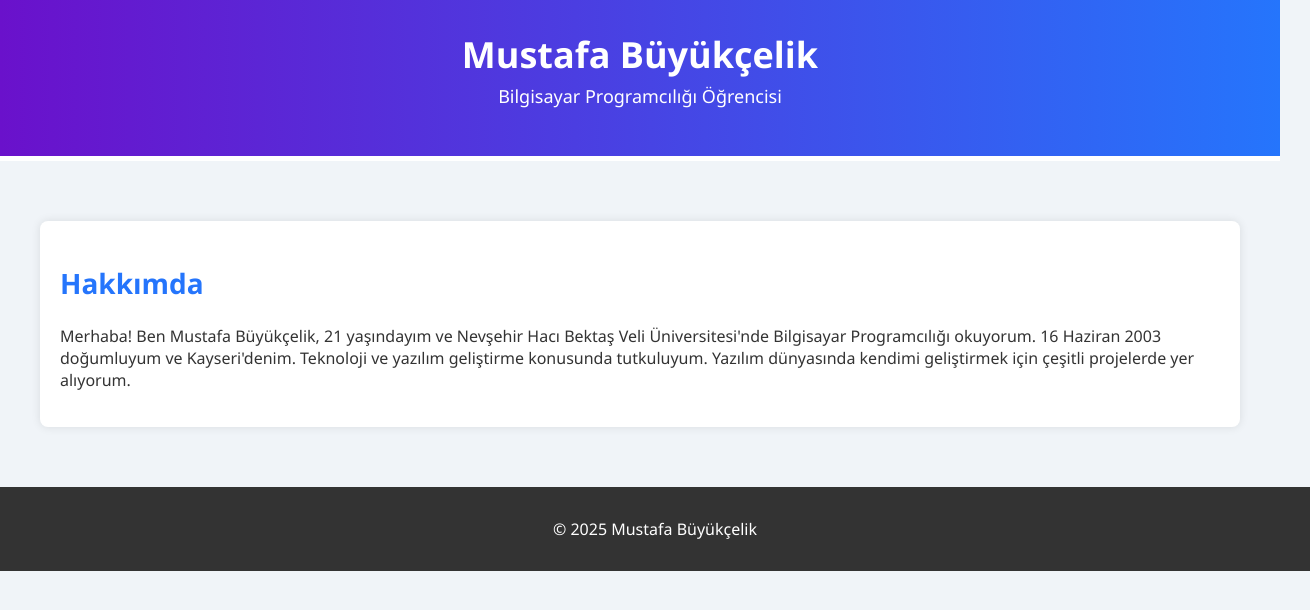
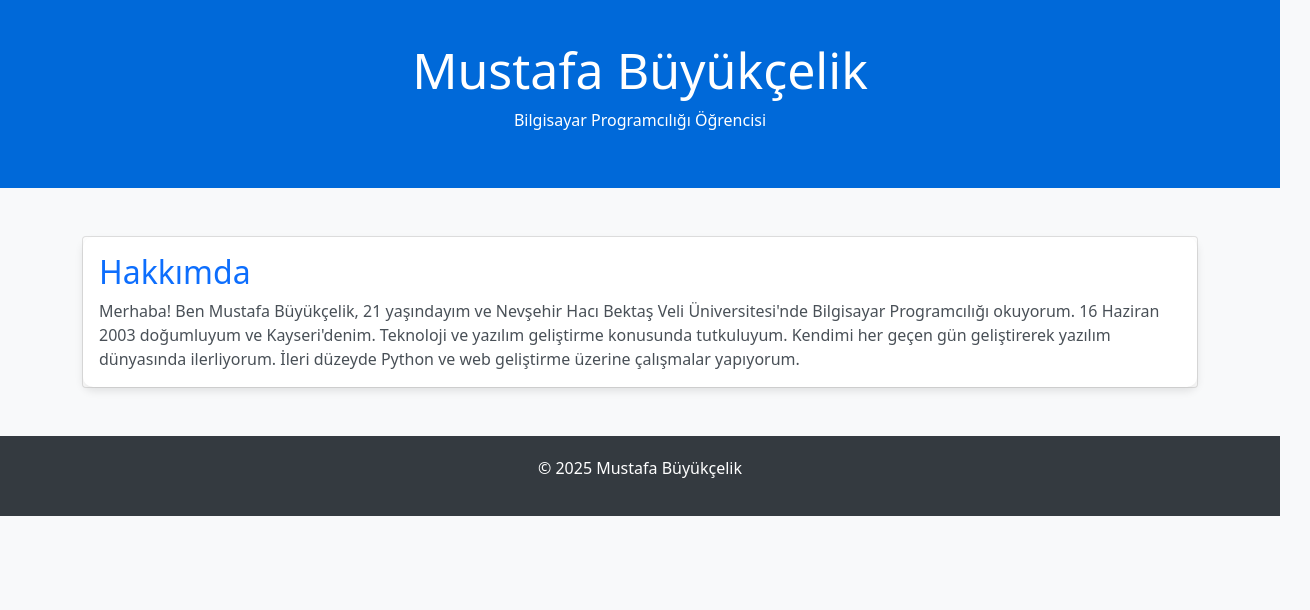
Before and after one commit to DorobouuNeko/Common-Warehouse, a plain HTML site: page mustafa.html in a window 1280 px wide. Shown: the whole page, 1310 px wide, since content can reach past the window. Drawn offline with nearby package versions, Linux system fonts and the light colour scheme.

Commit message:
Update mustafa.html

```diff
--- a/mustafa.html
+++ b/mustafa.html
@@ -4,69 +4,58 @@
     <meta charset="UTF-8">
     <meta name="viewport" content="width=device-width, initial-scale=1.0">
     <title>Mustafa Büyükçelik - Kişisel Sayfa</title>
+    <!-- Bootstrap CSS -->
+    <link href="https://cdn.jsdelivr.net/npm/bootstrap@5.1.3/dist/css/bootstrap.min.css" rel="stylesheet">
     <style>
         body {
-            font-family: 'Segoe UI', Tahoma, Geneva, Verdana, sans-serif;
-            background-color: #f0f4f8;
-            color: #333;
-            margin: 0;
-            padding: 0;
+            background-color: #f8f9fa;
+            color: #495057;
         }
         header {
-            background: linear-gradient(to right, #6a11cb, #2575fc);
+            background: #0069d9;
             color: white;
+            padding: 40px;
             text-align: center;
-            padding: 30px;
-            border-bottom: 5px solid #ffffff;
         }
         header h1 {
-            margin: 0;
-            font-size: 36px;
+            font-size: 50px;
         }
-        header p {
-            margin-top: 5px;
-            font-size: 18px;
-        }
-        section {
-            padding: 40px;
-        }
-        section h2 {
-            font-size: 28px;
-            color: #2575fc;
+        .card-body {
+            background-color: #ffffff;
+            border-radius: 10px;
+            box-shadow: 0 4px 8px rgba(0, 0, 0, 0.1);
         }
         footer {
-            background-color: #333;
+            background-color: #343a40;
             color: white;
+            padding: 20px;
             text-align: center;
-            padding: 15px;
-            position: relative;
-            width: 100%;
-            bottom: 0;
-        }
-        .card {
-            background-color: white;
-            box-shadow: 0px 0px 10px rgba(0, 0, 0, 0.1);
-            margin: 20px 0;
-            padding: 20px;
-            border-radius: 8px;
         }
     </style>
 </head>
 <body>
+
     <header>
         <h1>Mustafa Büyükçelik</h1>
         <p>Bilgisayar Programcılığı Öğrencisi</p>
     </header>
 
-    <section>
+    <div class="container my-5">
         <div class="card">
-            <h2>Hakkımda</h2>
-            <p>Merhaba! Ben Mustafa Büyükçelik, 21 yaşındayım ve Nevşehir Hacı Bektaş Veli Üniversitesi'nde Bilgisayar Programcılığı okuyorum. 16 Haziran 2003 doğumluyum ve Kayseri'denim. Teknoloji ve yazılım geliştirme konusunda tutkuluyum. Yazılım dünyasında kendimi geliştirmek için çeşitli projelerde yer alıyorum.</p>
+            <div class="card-body">
+                <h2 class="card-title text-primary">Hakkımda</h2>
+                <p class="card-text">Merhaba! Ben Mustafa Büyükçelik, 21 yaşındayım ve Nevşehir Hacı Bektaş Veli Üniversitesi'nde Bilgisayar Programcılığı okuyorum. 16 Haziran 2003 doğumluyum ve Kayseri'denim. Teknoloji ve yazılım geliştirme konusunda tutkuluyum. Kendimi her geçen gün geliştirerek yazılım dünyasında ilerliyorum. İleri düzeyde Python ve web geliştirme üzerine çalışmalar yapıyorum.</p>
+            </div>
         </div>
-    </section>
+    </div>
 
     <footer>
         <p>&copy; 2025 Mustafa Büyükçelik</p>
     </footer>
+
+    <!-- Bootstrap JS & Popper.js -->
+    <script src="https://cdn.jsdelivr.net/npm/@popperjs/core@2.11.6/dist/umd/popper.min.js"></script>
+    <script src="https://cdn.jsdelivr.net/npm/bootstrap@5.1.3/dist/js/bootstrap.min.js"></script>
+
 </body>
 </html>
```
